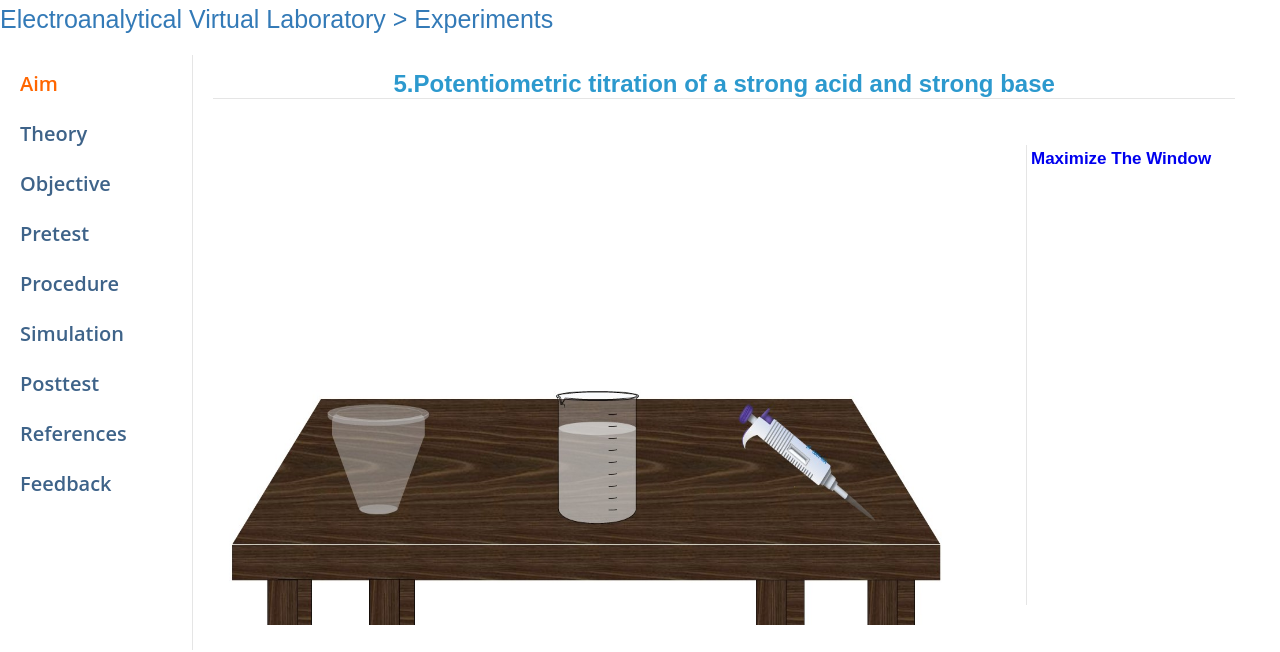
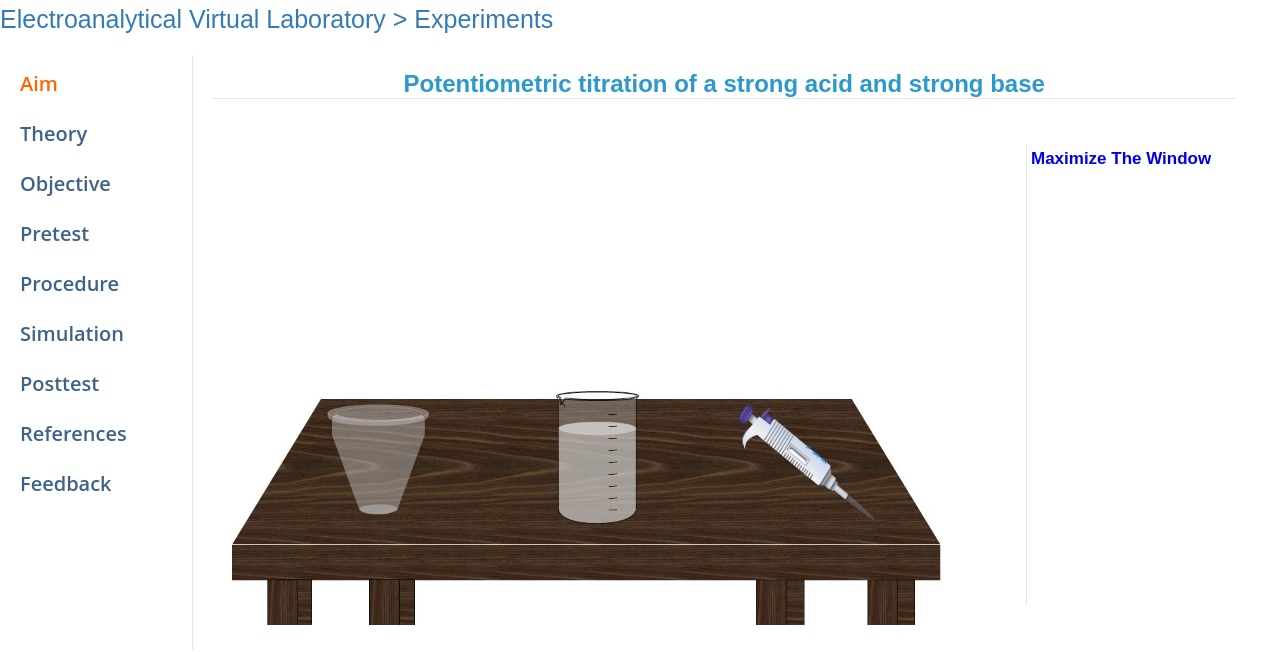
Before and after one commit to virtual-labs/exp-potentiometric-titration-dei, a plain HTML site: page experiment/simulation/index.html in a window 1280 px wide. Shown: the part 105-757 px from the top of the page. Drawn offline with Linux system fonts and the light colour scheme.

Commit message:
Update index.html

```diff
--- a/experiment/simulation/index.html
+++ b/experiment/simulation/index.html
@@ -3031,7 +3031,7 @@ $("#chartContainer3").CanvasJSChart(options);
 
 		<main class="main-section" id="main-sec">
 		<div class="heading" id="head_area">
-			<h1>5.Potentiometric titration of a strong acid and strong base</h1>
+			<h1>Potentiometric titration of a strong acid and strong base</h1>
 		</div>
 		<div  class="des" id="des">
 		<div  style="float: left;text-align:left;">
```
